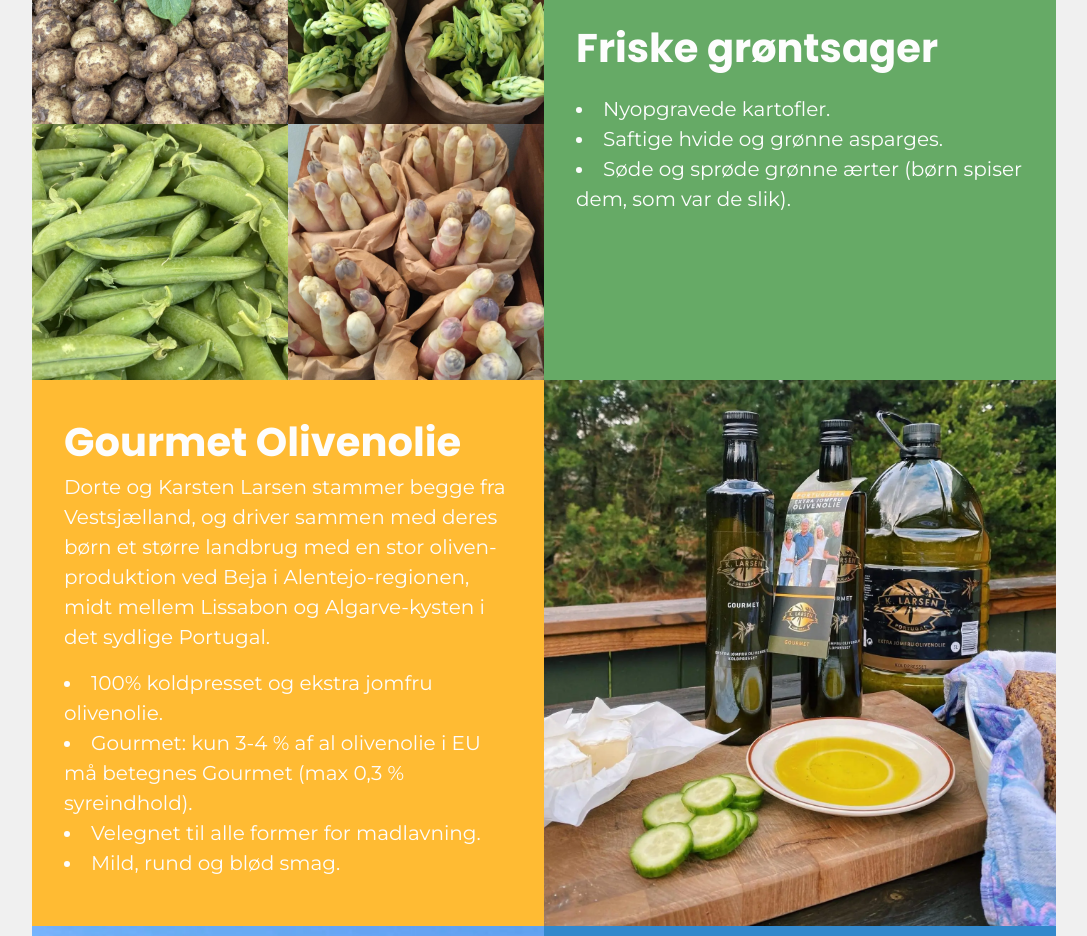
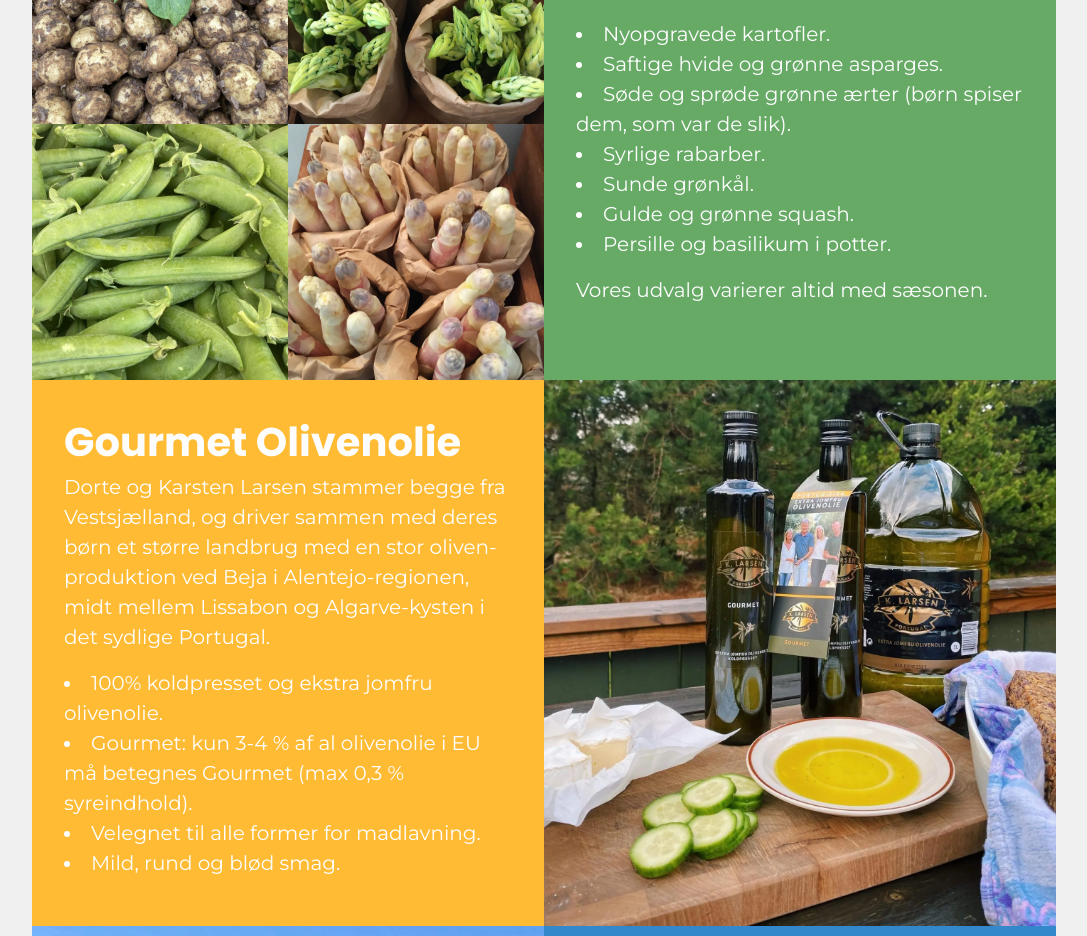
Before and after one commit to chri44nj/adamsgaarden, a Next.js app: page /pages/gaardbutik in a window 1280 px wide. Shown: the part 1860-2796 px from the top of the page, without its empty margins (96-1183 px from the left). Built offline with nearby package versions, Linux system fonts and the light colour scheme.

Commit message:
grøntsager

```diff
--- a/src/app/pages/gaardbutik/page.jsx
+++ b/src/app/pages/gaardbutik/page.jsx
@@ -41,7 +41,12 @@ export default function Shop() {
             <li>Nyopgravede kartofler.</li>
             <li>Saftige hvide og grønne asparges.</li>
             <li>Søde og sprøde grønne ærter (børn spiser dem, som var de slik).</li>
+            <li>Syrlige rabarber.</li>
+            <li>Sunde grønkål.</li>
+            <li>Gulde og grønne squash.</li>
+            <li>Persille og basilikum i potter.</li>
           </ul>
+          <p>Vores udvalg varierer altid med sæsonen.</p>
         </article>
         <div className={styles.si2}>
           <img className={styles.shopImage} src="/pics/kartofler.jpg" alt="" />
```
